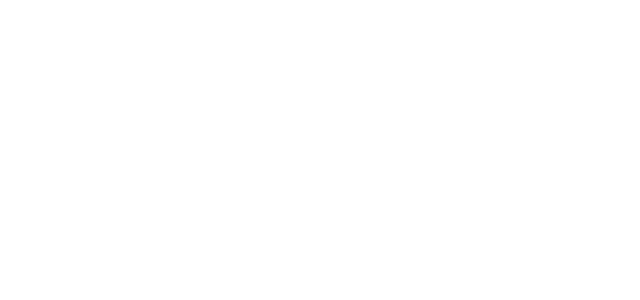
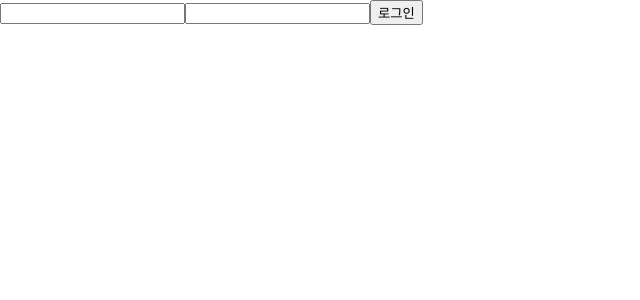
Before and after one commit to KMU-WINK/spots-client, a React (Vite) app: page /test in a window 1280 px wide. Before the commit this address had no page. Shown: the top 300 px of the page, without its empty margins (0-640 px from the left). Built offline with nearby package versions, Linux system fonts and the light colour scheme.

Commit message:
[TEST] feat. 간단 login example

```diff
--- a/package.json
+++ b/package.json
@@ -8,6 +8,7 @@
     "serve": "vite preview"
   },
   "dependencies": {
+    "axios": "^0.27.2",
     "prettier": "^2.7.1",
     "react": "^17.0.2",
     "react-dom": "^17.0.2",
--- a/src/App.jsx
+++ b/src/App.jsx
@@ -1,15 +1,16 @@
 import React from 'react';
 import MainPage from './pages/Main';
 import { BrowserRouter, Routes, Route } from 'react-router-dom';
+import TestPage from './pages/Test';
 
 const App = () => {
   return (
     <BrowserRouter>
       <Routes>
-        <Route path="/" element={<MainPage />} />
+        <Route exact path="/" element={<MainPage />} />
+        <Route path="/test" element={<TestPage />} />
       </Routes>
     </BrowserRouter>
   );
 };
-
 export default App;
--- /dev/null
+++ b/src/pages/Test/index.jsx
@@ -0,0 +1,30 @@
+import React, { useState } from 'react';
+import axios from 'axios';
+
+export default function TestPage() {
+  const [data, setData] = useState({});
+  const [token, setToken] = useState(false);
+  const handleInput = e => {
+    setData({ ...data, [e.target.name]: e.target.value });
+    console.log(data);
+  };
+  const login = () => {
+    // 서버랑 통신하는 코드
+    axios
+      .post('http://localhost:8000/api/token', data)
+      // 성공하면 setToken
+      .then(res => setToken(res.data.token))
+      // 실패하면 alert
+      .catch(err => alert('에러났습니다!'));
+  };
+  return (
+    <div>
+      <input type="text" name="email" onChange={handleInput} />
+      <input type="password" name="password" onChange={handleInput} />
+      <button type="button" onClick={login}>
+        로그인
+      </button>
+      {token && <div>{token}</div>}
+    </div>
+  );
+}
```
Also changed, not shown: 1 other file (tests, documents, lock files or other folders).
